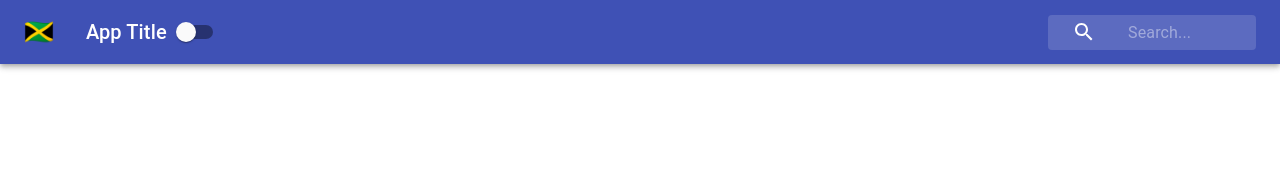
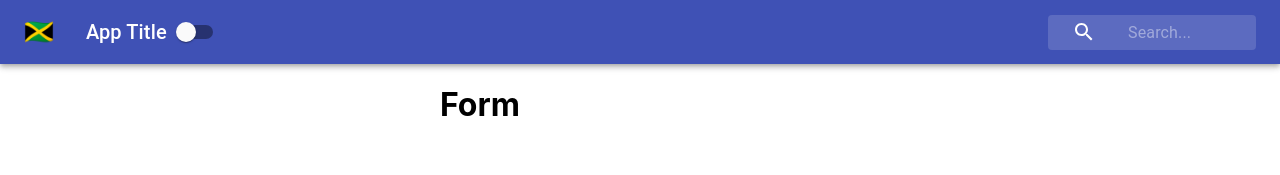
Before and after one commit to lowtrey/react-context-demo, a React (Create React App) app: page / in a window 1280 px wide. Shown: the top 175 px of the page. Built offline with nearby package versions, Linux system fonts and the light colour scheme.

Commit message:
Create Form component and stylesheet

```diff
--- a/src/App.js
+++ b/src/App.js
@@ -1,12 +1,14 @@
 import React from 'react';
+import Form from './Form';
 import Navbar from './Navbar';
 import './App.css';
 
 function App() {
   return (
-    <div className="App">
+    <>
       <Navbar />
-    </div>
+      <Form />
+    </>
   );
 }
 
--- /dev/null
+++ b/src/Form.js
@@ -0,0 +1,29 @@
+import React from 'react';
+import Avatar from '@material-ui/core/Avatar';
+import Button from '@material-ui/core/Button';
+import CssBaseline from '@material-ui/core/CssBaseline';
+import FormControl from '@material-ui/core/FormControl';
+import FormControlLabel from '@material-ui/core/FormControlLabel';
+import Checkbox from '@material-ui/core/Checkbox';
+import Input from '@material-ui/core/Input';
+import InputLabel from '@material-ui/core/InputLabel';
+import LockOutlinedIcon from '@material-ui/icons/LockOutlined';
+import Paper from '@material-ui/core/Paper';
+import Typography from '@material-ui/core/Typography';
+import MenuItem from '@material-ui/core/MenuItem';
+import Select from '@material-ui/core/Select';
+import { withStyles } from '@material-ui/core/styles';
+import styles from './styles/FormStyles';
+
+class Form extends React.Component {
+  render() {
+    const { classes } = this.props;
+    return (
+      <main className={classes.main}>
+        <h1>Form</h1>
+      </main>
+    );
+  }
+}
+
+export default withStyles(styles)(Form);
--- a/src/Navbar.js
+++ b/src/Navbar.js
@@ -17,7 +17,7 @@
         <AppBar position='static' color='primary'>
           <Toolbar>
             <IconButton className={classes.menuButton} color='inherit'>
-              <span>🇯🇲</span>
+              <span role='img' aria-label='Icon'>🇯🇲</span>
             </IconButton>
             <Typography className={classes.title} variant='h6' color='inherit'>
               App Title
--- /dev/null
+++ b/src/styles/FormStyles.js
@@ -0,0 +1,15 @@
+const styles = theme => ({
+  main: {
+    width: 'auto',
+    display: 'block',
+    marginLeft: theme.spacing.unit * 3,
+    marginRight: theme.spacing.unit * 3,
+    [theme.breakpoints.up('md')]: {
+      width: 400,
+      marginLeft: 'auto',
+      marginRight: 'auto'
+    }
+  }
+});
+
+export default styles;
```
